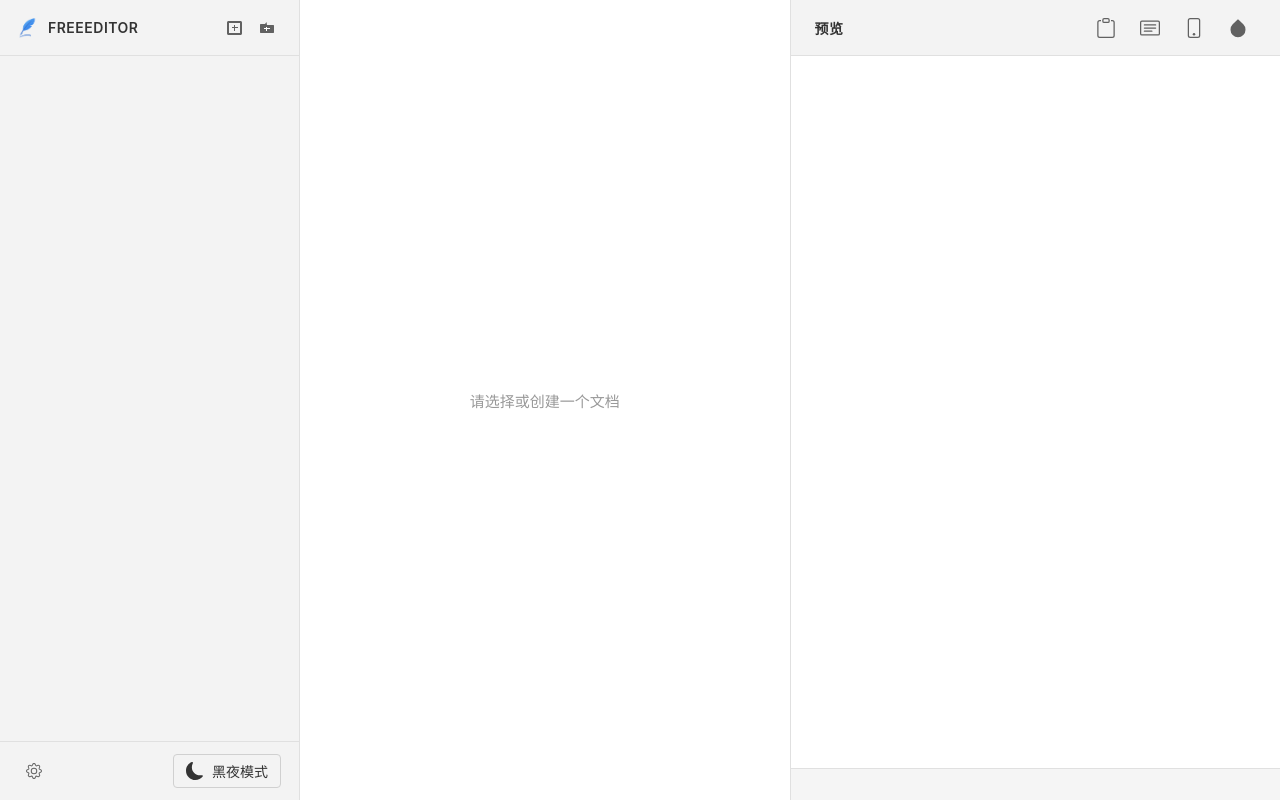
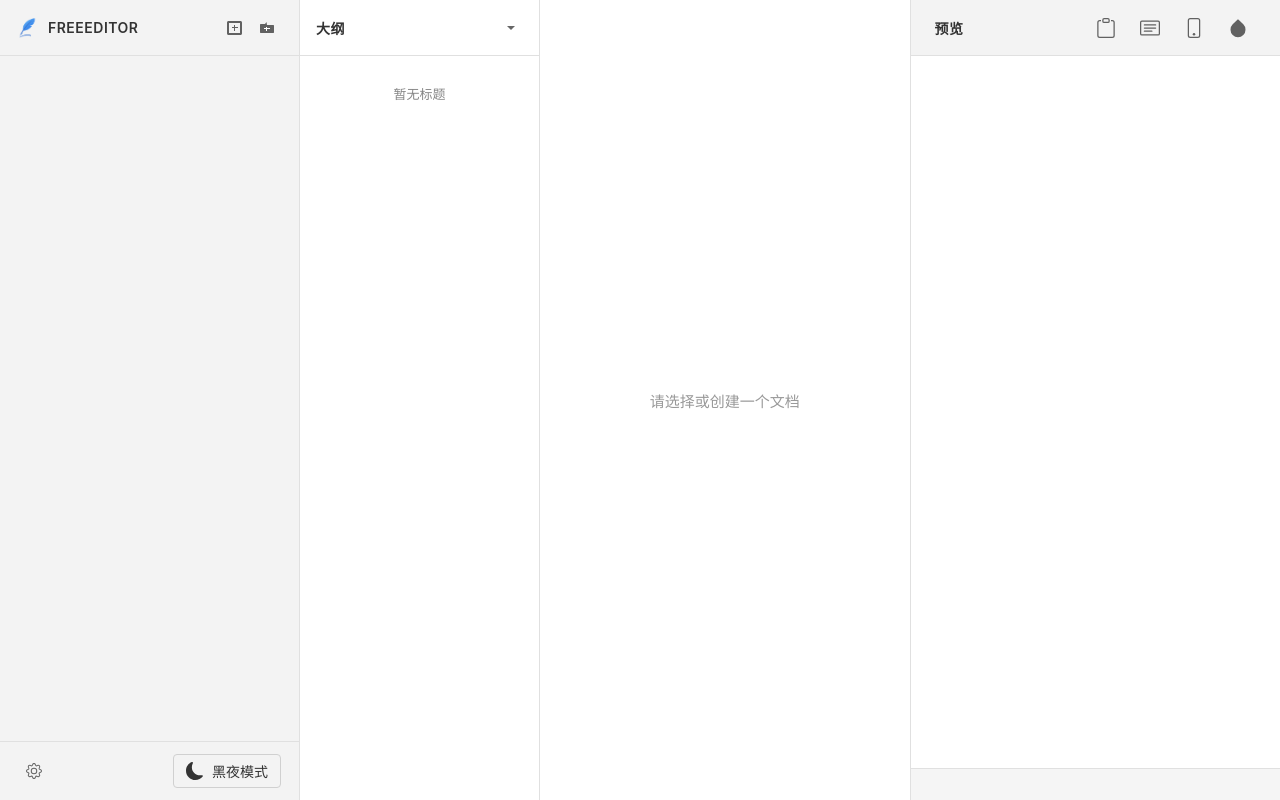
Before and after one commit to zstar1003/FreeEditor, a React (Vite) app: page / in a window 1280 px wide. Built offline with nearby package versions, Linux system fonts and the light colour scheme; the HTML template or start-up script is replaced by a standard one.

Commit message:
Add outline function

```diff
--- a/src/App.tsx
+++ b/src/App.tsx
@@ -1,7 +1,8 @@
 import { useState, useEffect, useRef } from 'react'
 import Sidebar from './components/Sidebar'
-import Editor from './components/Editor'
+import Editor, { EditorRef } from './components/Editor'
 import Preview from './components/Preview'
+import Outline from './components/Outline'
 import Modal from './components/Modal'
 import Settings from './components/Settings'
 import useLocalStorage from './hooks/useLocalStorage'
@@ -24,6 +25,7 @@ function App() {
   const syncIntervalRef = useRef<number | null>(null)
   const filesRef = useRef<FileItem[]>(files)
   const foldersRef = useRef<FolderItem[]>(folders)
+  const editorRef = useRef<EditorRef>(null)
 
   const [autoSyncConfig] = useLocalStorage<{ enabled: boolean, interval: number }>('autoSyncConfig', {
     enabled: false,
@@ -295,6 +297,11 @@ function App() {
     }
   }
 
+  const handleHeadingClick = (lineNumber: number) => {
+    // 调用Editor的scrollToLine方法
+    editorRef.current?.scrollToLine(lineNumber)
+  }
+
   // 显示加载状态
   if (isLoading) {
     return (
@@ -324,7 +331,13 @@ function App() {
         onThemeToggle={toggleTheme}
         onSettingsClick={() => setShowSettings(true)}
       />
+      <Outline
+        content={currentFile?.content || ''}
+        theme={theme}
+        onHeadingClick={handleHeadingClick}
+      />
       <Editor
+        ref={editorRef}
         file={currentFile}
         onContentChange={handleContentChange}
         onNameChange={handleNameChange}
--- a/src/components/Editor.tsx
+++ b/src/components/Editor.tsx
@@ -1,4 +1,4 @@
-import { useState, useEffect, useRef, ChangeEvent } from 'react'
+import { useState, useEffect, useRef, ChangeEvent, useImperativeHandle, forwardRef } from 'react'
 import { FileItem } from '../types'
 import { uploadImageToOSS } from '../utils/ossUpload'
 import { getCaretCoordinates } from '../utils/getCaretCoordinates'
@@ -16,7 +16,11 @@ interface ToolbarPosition {
   left: number
 }
 
-export default function Editor({ file, onContentChange, onNameChange, theme = 'dark' }: EditorProps) {
+export interface EditorRef {
+  scrollToLine: (lineNumber: number) => void
+}
+
+const Editor = forwardRef<EditorRef, EditorProps>(({ file, onContentChange, onNameChange, theme = 'dark' }, ref) => {
   const [name, setName] = useState('')
   const [content, setContent] = useState('')
   const [isUploading, setIsUploading] = useState(false)
@@ -30,6 +34,36 @@ export default function Editor({ file, onContentChange, onNameChange, theme = 'd
   const [historyIndex, setHistoryIndex] = useState(-1)
   const isUndoRedoRef = useRef(false)
   const historyTimeoutRef = useRef<number | null>(null)
+
+  // 暴露scrollToLine方法给父组件
+  useImperativeHandle(ref, () => ({
+    scrollToLine: (lineNumber: number) => {
+      const textarea = textareaRef.current
+      if (!textarea) return
+
+      const lines = content.split('\n')
+      let position = 0
+
+      // 计算到目标行的字符位置
+      for (let i = 0; i < lineNumber && i < lines.length; i++) {
+        position += lines[i].length + 1 // +1 for newline character
+      }
+
+      // 设置光标位置到该行开头
+      textarea.selectionStart = position
+      textarea.selectionEnd = position
+      textarea.focus()
+
+      // 滚动到该行
+      // 使用setTimeout确保DOM更新后再滚动
+      setTimeout(() => {
+        const caretPos = getCaretCoordinates(textarea, position)
+        const scrollTop = caretPos.top - textarea.clientHeight / 3
+
+        textarea.scrollTop = Math.max(0, scrollTop)
+      }, 0)
+    }
+  }))
 
   // 计算统计信息
   const getStats = () => {
@@ -451,4 +485,8 @@ export default function Editor({ file, onContentChange, onNameChange, theme = 'd
       )}
     </div>
   )
-}
+})
+
+Editor.displayName = 'Editor'
+
+export default Editor
--- /dev/null
+++ b/src/components/Outline.css
@@ -0,0 +1,199 @@
+.outline-panel {
+  width: 240px;
+  background: #252526;
+  border-right: 1px solid #2d2d30;
+  display: flex;
+  flex-direction: column;
+  overflow: hidden;
+  transition: width 0.3s ease;
+}
+
+.outline-panel.light {
+  background: #fff;
+  border-right: 1px solid #e0e0e0;
+}
+
+.outline-panel.collapsed {
+  width: 48px;
+}
+
+.outline-header {
+  display: flex;
+  align-items: center;
+  justify-content: space-between;
+  padding: 12px 16px;
+  border-bottom: 1px solid #2d2d30;
+  background: #252526;
+  height: 56px;
+  flex-shrink: 0;
+}
+
+.outline-panel.light .outline-header {
+  background: #fff;
+  border-bottom: 1px solid #e0e0e0;
+}
+
+.outline-header h3 {
+  font-size: 14px;
+  font-weight: 600;
+  color: #cccccc;
+  text-transform: uppercase;
+  letter-spacing: 0.5px;
+  margin: 0;
+  white-space: nowrap;
+  overflow: hidden;
+}
+
+.outline-panel.light .outline-header h3 {
+  color: #333;
+}
+
+.outline-panel.collapsed .outline-header h3 {
+  display: none;
+}
+
+.collapse-btn {
+  width: 24px;
+  height: 24px;
+  border: none;
+  background: transparent;
+  color: #cccccc;
+  cursor: pointer;
+  display: flex;
+  align-items: center;
+  justify-content: center;
+  border-radius: 4px;
+  transition: all 0.2s;
+  flex-shrink: 0;
+}
+
+.outline-panel.light .collapse-btn {
+  color: #666;
+}
+
+.collapse-btn:hover {
+  background: #2a2d2e;
+  color: #1890ff;
+}
+
+.outline-panel.light .collapse-btn:hover {
+  background: #f0f0f0;
+  color: #1890ff;
+}
+
+.outline-content {
+  flex: 1;
+  overflow-y: auto;
+  padding: 8px 0;
+}
+
+.outline-content::-webkit-scrollbar {
+  width: 8px;
+}
+
+.outline-content::-webkit-scrollbar-track {
+  background: #1e1e1e;
+}
+
+.outline-panel.light .outline-content::-webkit-scrollbar-track {
+  background: #f0f0f0;
+}
+
+.outline-content::-webkit-scrollbar-thumb {
+  background: #4e4e4e;
+  border-radius: 4px;
+}
+
+.outline-panel.light .outline-content::-webkit-scrollbar-thumb {
+  background: #ccc;
+  border-radius: 4px;
+}
+
+.outline-content::-webkit-scrollbar-thumb:hover {
+  background: #5e5e5e;
+}
+
+.outline-panel.light .outline-content::-webkit-scrollbar-thumb:hover {
+  background: #aaa;
+}
+
+.outline-empty {
+  padding: 20px 16px;
+  text-align: center;
+  color: #858585;
+  font-size: 13px;
+}
+
+.outline-list {
+  list-style: none;
+  margin: 0;
+  padding: 0;
+}
+
+.outline-item {
+  padding: 6px 16px;
+  cursor: pointer;
+  font-size: 13px;
+  color: #cccccc;
+  transition: all 0.2s;
+  white-space: nowrap;
+  overflow: hidden;
+  text-overflow: ellipsis;
+  border-left: 2px solid transparent;
+}
+
+.outline-panel.light .outline-item {
+  color: #333;
+}
+
+.outline-item:hover {
+  background: #2a2d2e;
+  color: #1890ff;
+  border-left-color: #1890ff;
+}
+
+.outline-panel.light .outline-item:hover {
+  background: #f0f0f0;
+  color: #1890ff;
+  border-left-color: #1890ff;
+}
+
+/* 标题层级缩进 */
+.outline-item.level-1 {
+  padding-left: 16px;
+  font-weight: 600;
+  font-size: 14px;
+}
+
+.outline-item.level-2 {
+  padding-left: 28px;
+  font-weight: 500;
+}
+
+.outline-item.level-3 {
+  padding-left: 40px;
+}
+
+.outline-item.level-4 {
+  padding-left: 52px;
+  font-size: 12px;
+}
+
+.outline-item.level-5 {
+  padding-left: 64px;
+  font-size: 12px;
+  opacity: 0.9;
+}
+
+.outline-item.level-6 {
+  padding-left: 76px;
+  font-size: 12px;
+  opacity: 0.85;
+}
+
+.outline-text {
+  display: block;
+  width: 100%;
+  overflow: hidden;
+  text-overflow: ellipsis;
+}
--- /dev/null
+++ b/src/components/Outline.tsx
@@ -0,0 +1,89 @@
+import { useState, useEffect } from 'react'
+import './Outline.css'
+
+interface OutlineProps {
+  content: string
+  theme?: 'dark' | 'light'
+  onHeadingClick: (lineNumber: number) => void
+}
+
+interface HeadingItem {
+  level: number
+  text: string
+  lineNumber: number
+}
+
+export default function Outline({ content, theme = 'dark', onHeadingClick }: OutlineProps) {
+  const [headings, setHeadings] = useState<HeadingItem[]>([])
+  const [isCollapsed, setIsCollapsed] = useState(false)
+
+  useEffect(() => {
+    // 提取所有标题
+    const lines = content.split('\n')
+    const extractedHeadings: HeadingItem[] = []
+
+    lines.forEach((line, index) => {
+      // 匹配 Markdown 标题格式 (# 到 ######)
+      const match = line.match(/^(#{1,6})\s+(.+)/)
+      if (match) {
+        const level = match[1].length
+        const text = match[2].trim()
+        extractedHeadings.push({
+          level,
+          text,
+          lineNumber: index
+        })
+      }
+    })
+
+    setHeadings(extractedHeadings)
+  }, [content])
+
+  const handleHeadingClick = (lineNumber: number) => {
+    onHeadingClick(lineNumber)
+  }
+
+  return (
+    <div className={`outline-panel ${theme} ${isCollapsed ? 'collapsed' : ''}`}>
+      <div className="outline-header">
+        <h3>大纲</h3>
+        <button
+          className="collapse-btn"
+          onClick={() => setIsCollapsed(!isCollapsed)}
+          title={isCollapsed ? '展开' : '收起'}
+        >
+          <svg width="16" height="16" viewBox="0 0 16 16" fill="currentColor">
+            {isCollapsed ? (
+              <path d="M6 12l4-4-4-4v8z"/>
+            ) : (
+              <path d="M4 6l4 4 4-4H4z"/>
+            )}
+          </svg>
+        </button>
+      </div>
+
+      {!isCollapsed && (
+        <div className="outline-content">
+          {headings.length === 0 ? (
+            <div className="outline-empty">
+              暂无标题
+            </div>
+          ) : (
+            <ul className="outline-list">
+              {headings.map((heading, index) => (
+                <li
+                  key={index}
+                  className={`outline-item level-${heading.level}`}
+                  onClick={() => handleHeadingClick(heading.lineNumber)}
+                  title={heading.text}
+                >
+                  <span className="outline-text">{heading.text}</span>
+                </li>
+              ))}
+            </ul>
+          )}
+        </div>
+      )}
+    </div>
+  )
+}
```
